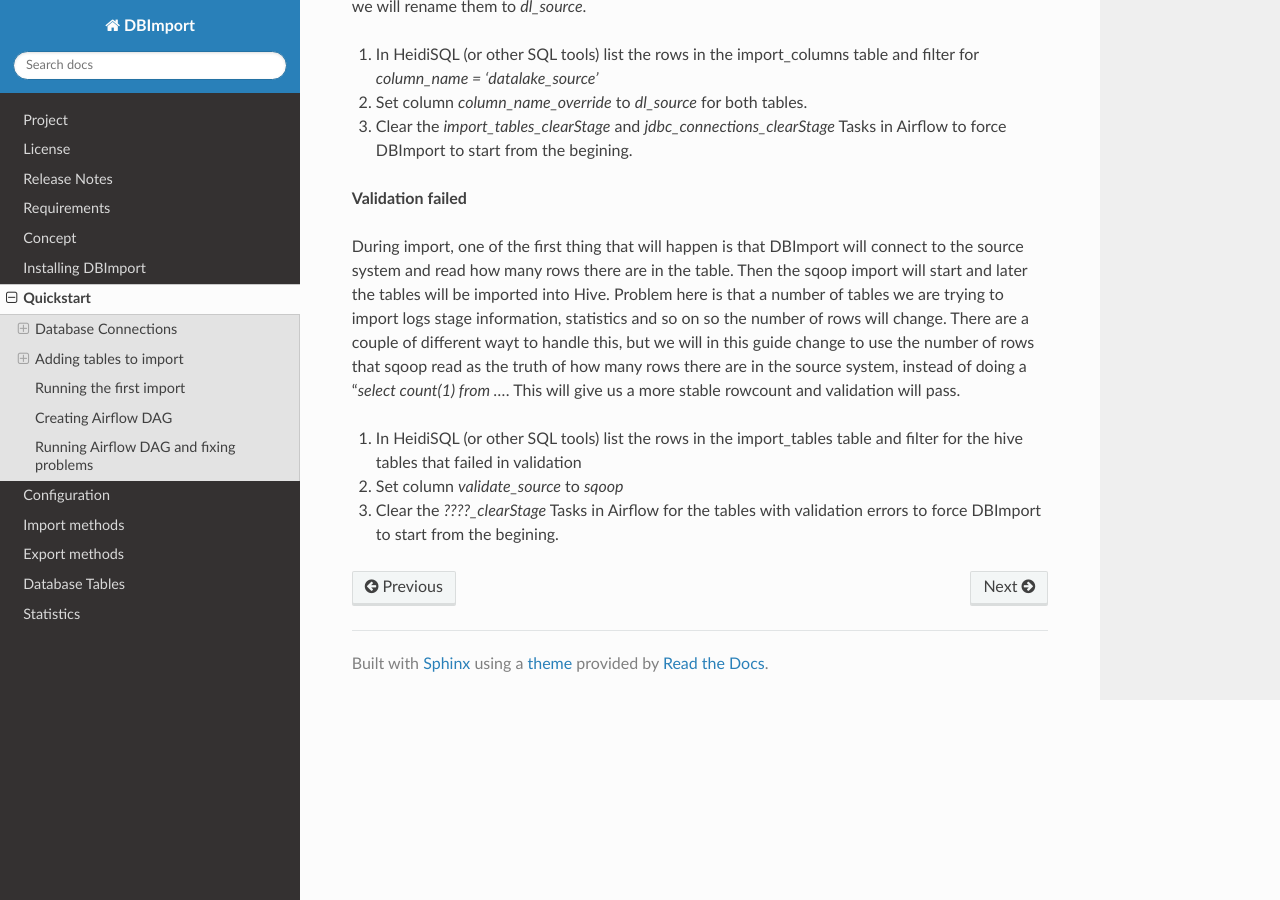
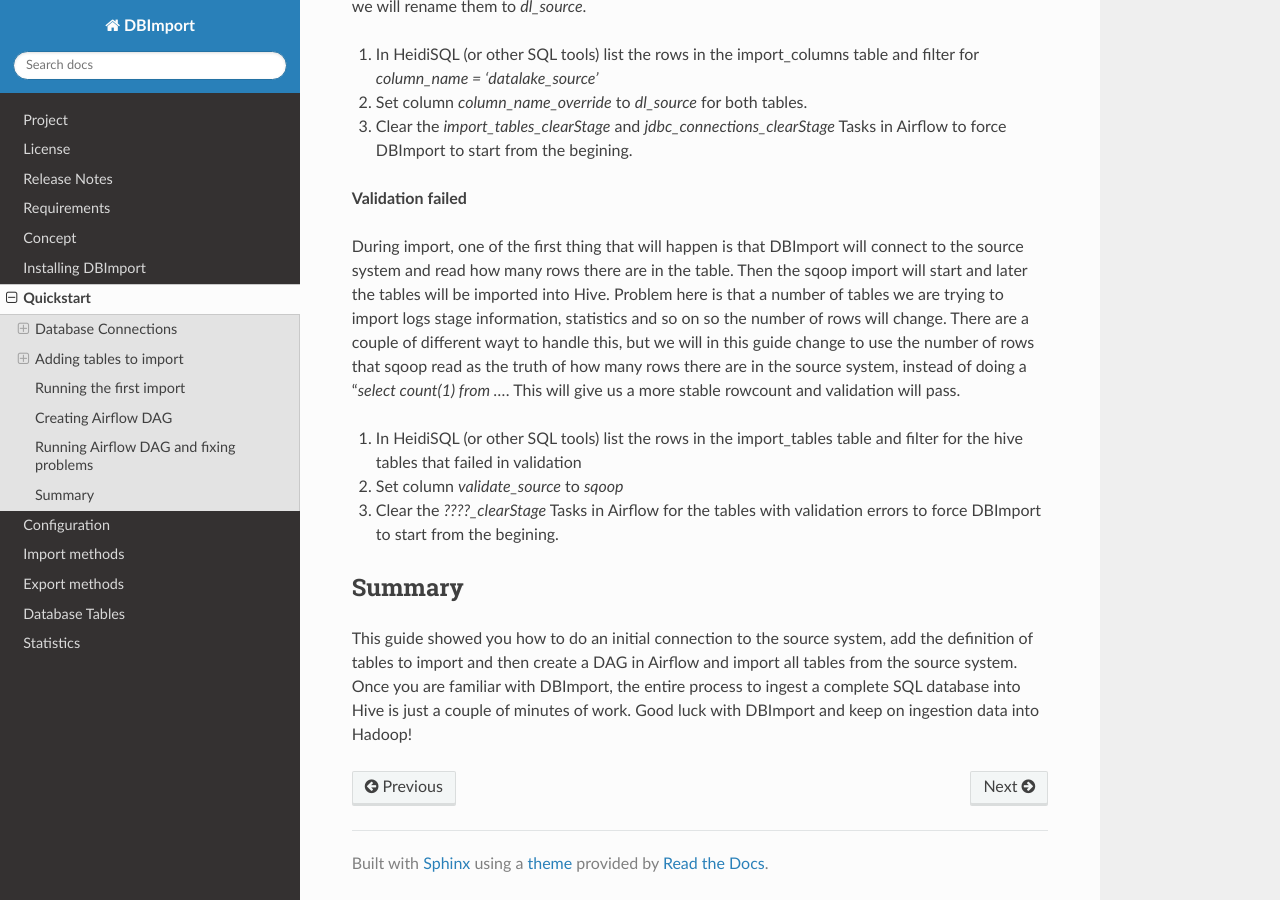
Before and after one commit to Middlecon/DBImport, a Sphinx documentation site: the page built from docs/quickstart.rst, in a window 1280 px wide and 900 px high, scrolled down 5197 px. Built offline with Sphinx 7.4.7 and the Read the Docs theme 2.0.0, drawn with Linux system fonts in a browser that asks for light colours.

Commit message:
Documentation update

```diff
--- a/docs/quickstart.rst
+++ b/docs/quickstart.rst
@@ -194,3 +194,9 @@ During import, one of the first thing that will happen is that DBImport will con
 1.  In HeidiSQL (or other SQL tools) list the rows in the import_tables table and filter for the hive tables that failed in validation
 2.  Set column *validate_source* to *sqoop*
 3.  Clear the *????_clearStage*  Tasks in Airflow for the tables with validation errors to force DBImport to start from the begining.
+
+
+Summary
+-------
+
+This guide showed you how to do an initial connection to the source system, add the definition of tables to import and then create a DAG in Airflow and import all tables from the source system. Once you are familiar with DBImport, the entire process to ingest a complete SQL database into Hive is just a couple of minutes of work. Good luck with DBImport and keep on ingestion data into Hadoop!
```
